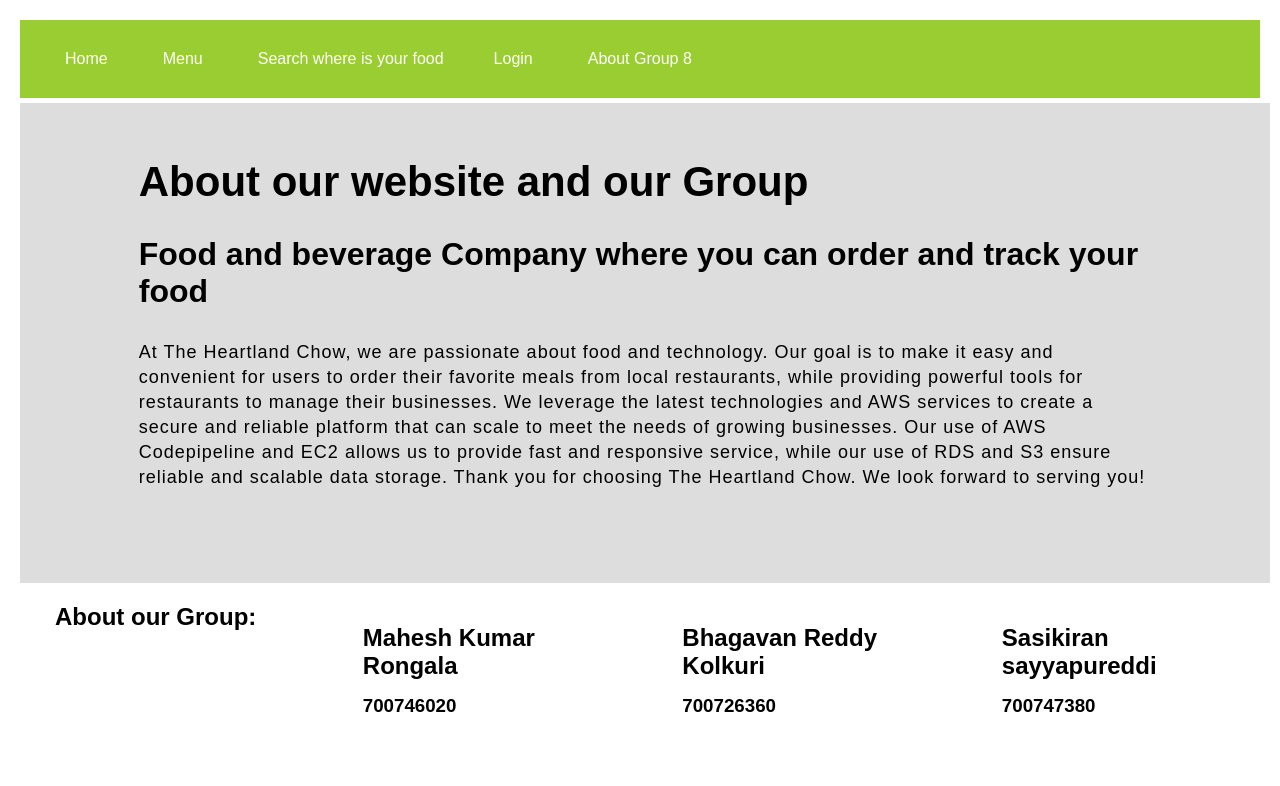
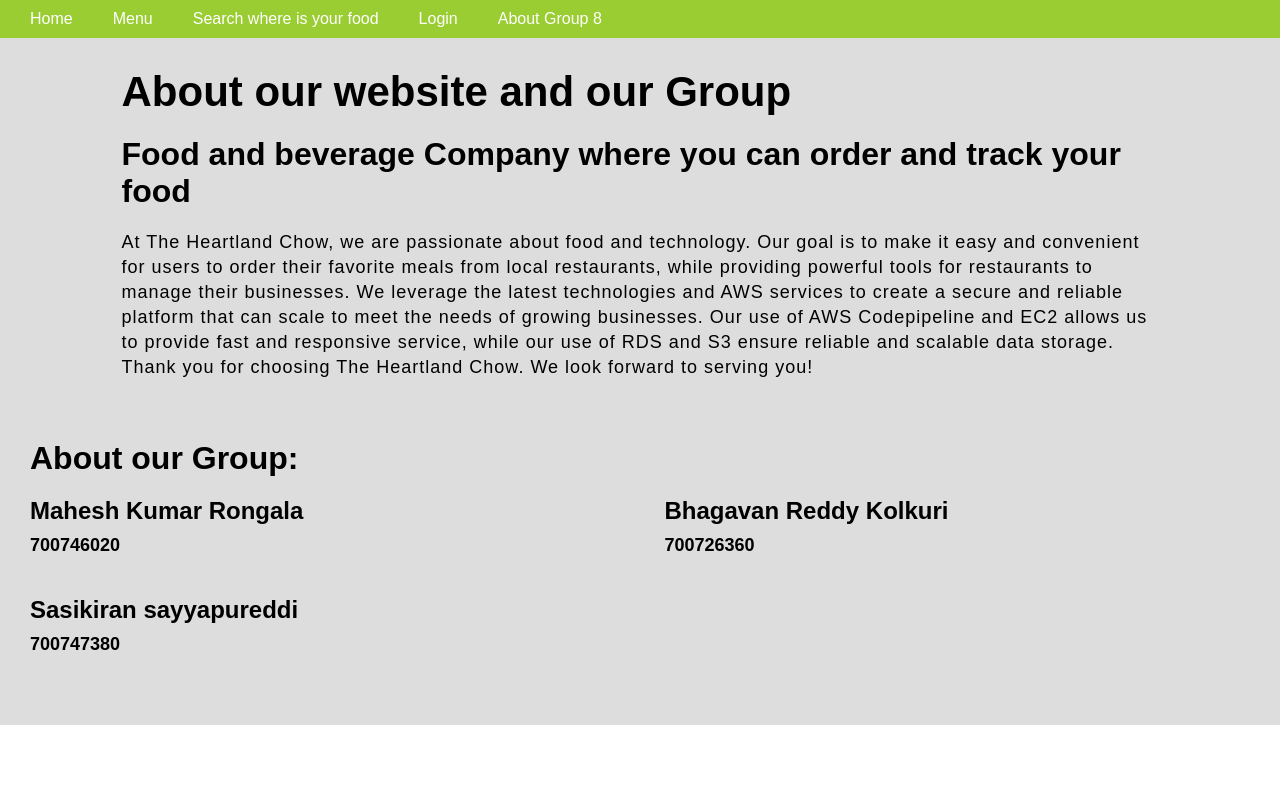
Before and after one commit to Srikoushik9/foodapp, a Flask app: page /about in a window 1280 px wide. Shown: the top 786 px of the page. Run offline with Flask 2, Linux system fonts and the light colour scheme.

Commit message:
Update about.css

```diff
--- a/static/about.css
+++ b/static/about.css
@@ -1,47 +1,39 @@
-
-*{
-  margin: 5px;
-  padding: 5px;
+* {
+  margin: 0;
+  padding: 0;
   box-sizing: border-box;
   font-family: 'Poppins', Arial, Helvetica, sans-serif;
 }
 
 body {
-    font-family: Arial, Helvetica, sans-serif;
   margin: 0;
 }
 
 header {
-    background-color:#9acd32;
+  background-color: #9acd32;
   color: #7b9ee9;
+  padding: 10px 0;
 }
 
 nav {
   display: flex;
   justify-content: space-between;
   align-items: center;
-    padding: 10px;
+  padding: 0 20px;
 }
 
 nav ul {
   list-style: none;
-    margin: 0;
-    padding: 0;
   display: flex;
 }
 
 nav ul li {
-    margin-right: 10px;
-  }
-
-  nav li {
   margin-right: 20px;
 }
 
 nav li.login-link {
   margin-left: auto;
 }
-
 
 nav ul li a {
   color: #fff;
@@ -53,97 +45,70 @@
   background-color: #555;
 }
 
-.aboutfoodtrack{
-  height: 60vh;
-  width: 100%;
-  padding: 30px 0;
+.aboutfoodtrack {
   background: #ddd;
+  padding: 30px;
 }
-.pic{
-  height: auto;
-  width:  302px;
-}
-.about{
-  width: 1130px;
+
+.about {
   max-width: 85%;
   margin: 0 auto;
   display: flex;
   align-items: center;
   justify-content: space-around;
 }
-.text{
-  width: 1920px;
+
+.text {
+  width: 100%;
 }
-.text h3{
+
+.text h3 {
   font-size: 42px;
   font-weight: 800;
   margin-bottom: 20px;
+}
 
-}
-.text h4{
+.text h4 {
   font-size: 32px;
   font-weight: 600;
   margin-bottom: 20px;
 }
-span{
-  color: #4070f4;
-}
-.text p{
+
+.text p {
   font-size: 18px;
   line-height: 25px;
   letter-spacing: 1px;
 }
-.data{
-  margin-top: 30px;
-}
-.hire{
-  font-size: 18px;
-  background: #4070f4;
-  color: #fff;
-  text-decoration: none;
-  border: none;
-  padding: 8px 25px;
-  border-radius: 6px;
-  transition: 0.5s;
-}
-.hire:hover{
-  background: #000;
-  border: 1px solid #4070f4;
+
+.Group {
+  background: #ddd;
+  padding: 30px;
 }
 
-.ben {
-    width: 50%;
-    padding: 0 15px;
-    text-align: left;
+.Group h2 {
+  font-size: 32px;
+  font-weight: 800;
+  margin-bottom: 20px;
 }
 
 .Group-members {
   display: flex;
   flex-wrap: wrap;
   justify-content: space-between;
-    align-items: left;
-    left: 26%;
-    bottom: 1%;
-    position: absolute;
 }
 
 .Group-member {
-    width: 30%;
-    margin-bottom: 50px;
-    text-align: left;
+  width: 48%;
+  margin-bottom: 30px;
 }
 
-  .Group-member img {
-    display: block;
-    width: 100%;
+.Group-member h2 {
+  font-size: 24px;
+  font-weight: 600;
   margin-bottom: 10px;
-    border-radius: 50%;
 }
 
-  .Group-member h4 {
-    margin-bottom: 5px;
+.Group-member h3 {
+  font-size: 18px;
+  margin-bottom: 10px;
 }
-
-  .Group-member p {
-    margin: 0;
-  }
```
Lines whose indentation alone changed are shown as unchanged.
